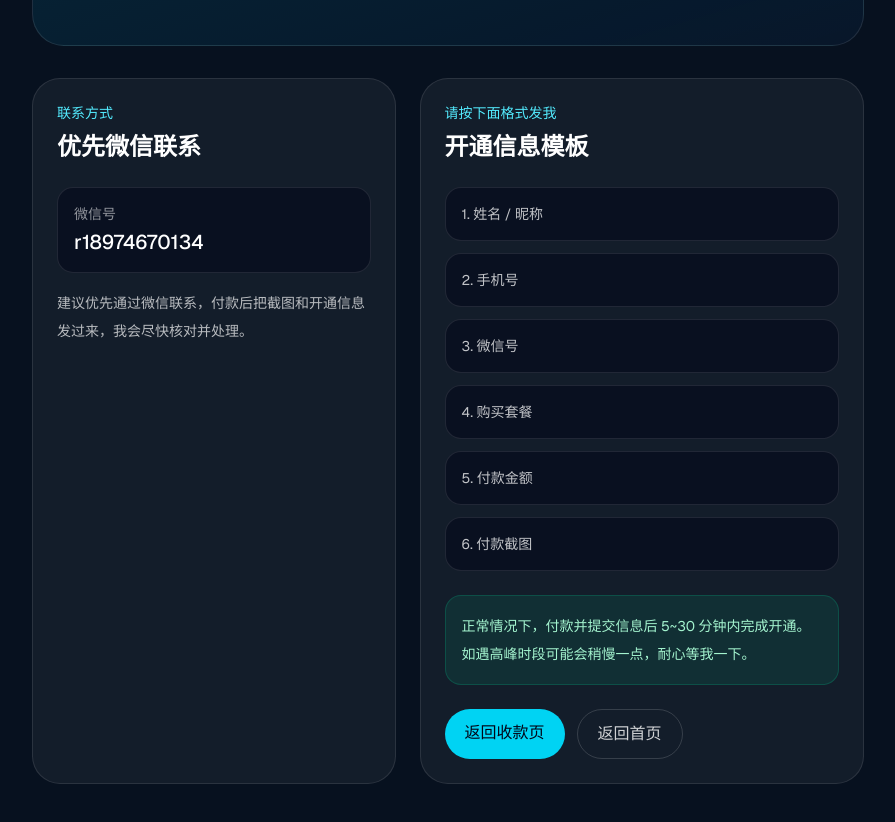
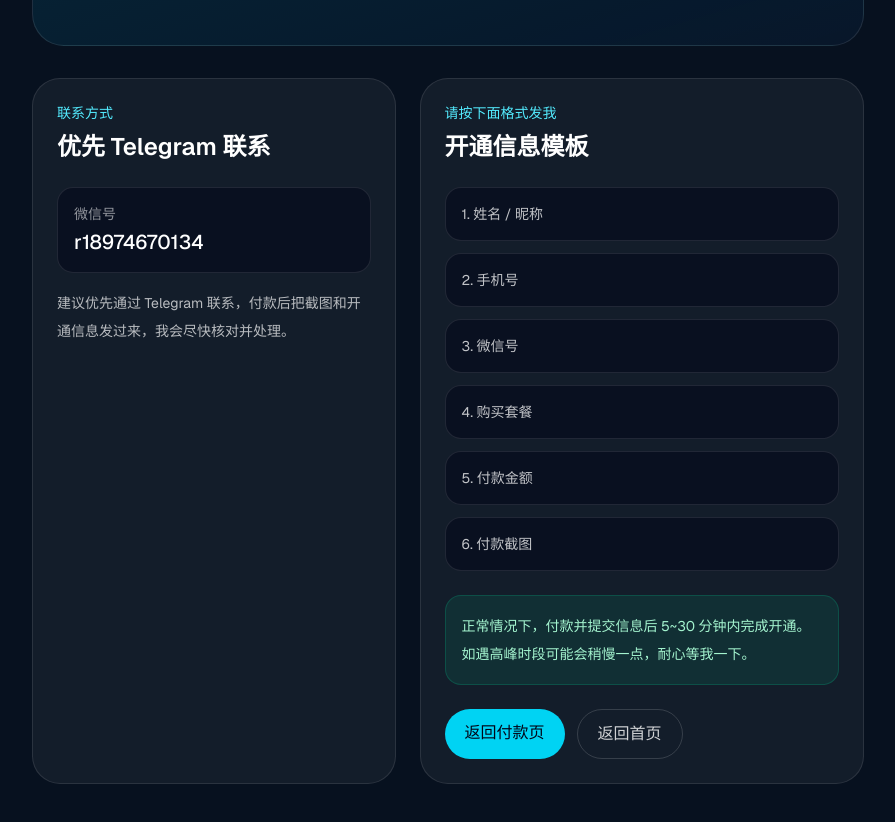
Before and after one commit to renfei15238568276-ship-it/chengjiaobao, a Next.js app: page /contact in a window 1280 px wide. Shown: the part 260-1082 px from the top of the page, without its empty margins (192-1087 px from the left). Built offline with nearby package versions, Linux system fonts and the light colour scheme.

Commit message:
Fix payment wording on home and contact pages

```diff
--- a/src/app/contact/page.tsx
+++ b/src/app/contact/page.tsx
@@ -13,13 +13,13 @@ export default function ContactPage() {
         <section className="mt-8 grid gap-6 lg:grid-cols-[0.9fr_1.1fr]">
           <div className="rounded-[28px] border border-white/10 bg-white/5 p-6">
             <p className="text-sm text-cyan-300">联系方式</p>
-            <h2 className="mt-2 text-2xl font-semibold">优先微信联系</h2>
+            <h2 className="mt-2 text-2xl font-semibold">优先 Telegram 联系</h2>
             <div className="mt-6 rounded-2xl border border-white/10 bg-slate-950/55 px-4 py-4">
               <p className="text-sm text-white/55">微信号</p>
               <p className="mt-1 text-xl font-medium">r18974670134</p>
             </div>
             <p className="mt-4 text-sm leading-7 text-white/70">
-              建议优先通过微信联系，付款后把截图和开通信息发过来，我会尽快核对并处理。
+              建议优先通过 Telegram 联系，付款后把截图和开通信息发过来，我会尽快核对并处理。
             </p>
           </div>
 
@@ -39,7 +39,7 @@ export default function ContactPage() {
             </div>
             <div className="mt-6 flex flex-wrap gap-3">
               <a href="/pay" className="rounded-full bg-cyan-400 px-5 py-3 font-medium text-slate-950 transition hover:bg-cyan-300">
-                返回收款页
+                返回付款页
               </a>
               <a href="/" className="rounded-full border border-white/15 px-5 py-3 text-white/80 transition hover:border-white/35 hover:text-white">
                 返回首页
--- a/src/app/page.tsx
+++ b/src/app/page.tsx
@@ -56,7 +56,7 @@ export default function Home() {
                 进入产品原型
               </a>
               <a href="/pay" className="rounded-full bg-emerald-400 px-6 py-3 font-medium text-slate-950 transition hover:bg-emerald-300">
-                去收款开通
+                去付款开通
               </a>
               <a href="#features" className="rounded-full border border-white/15 px-6 py-3 font-medium text-white/80 transition hover:border-white/35 hover:text-white">
                 看核心功能
```
